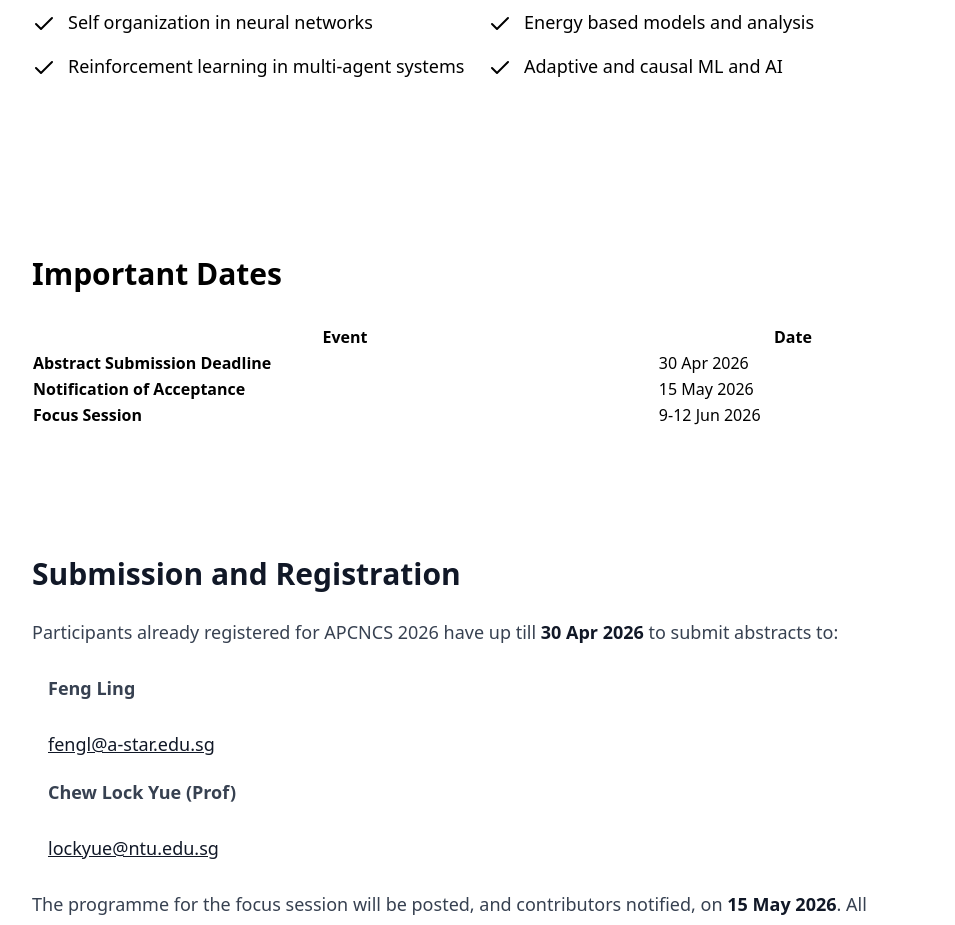
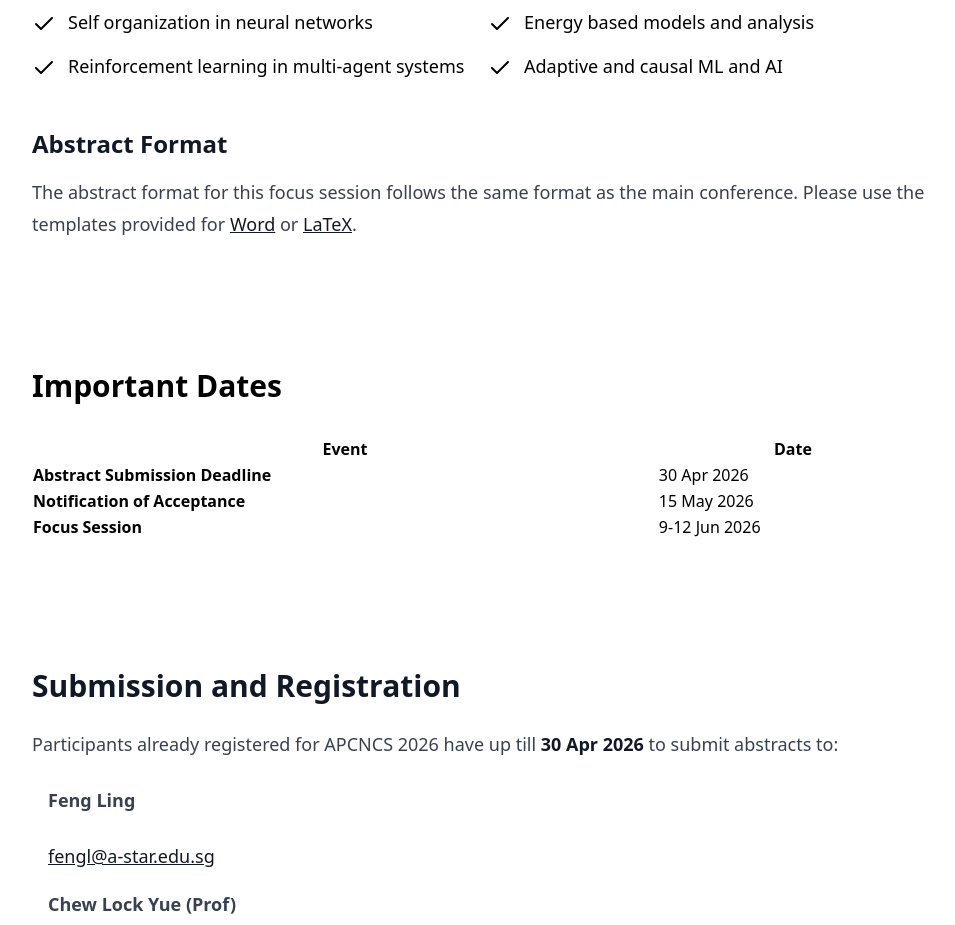
Before and after one commit to apcncs2026/apcncs2026.github.io, a SvelteKit app: page /focus-complexity-ai in a window 1280 px wide. Shown: the part 2220-3145 px from the top of the page, without its empty margins (160-1115 px from the left). Built offline with nearby package versions, Linux system fonts and the light colour scheme.

Commit message:
download

```diff
--- a/src/lib/components/Link.svelte
+++ b/src/lib/components/Link.svelte
@@ -9,4 +9,10 @@
 	$: displayText = text || href;
 </script>
 
-<a {href} {target} {rel} {download} class={class_}>{displayText}</a>
+{#if download === true}
+<a {href} {target} {rel} download class={class_}>{displayText}</a>
+{:else if download}
+<a {href} {target} {rel} download={download} class={class_}>{displayText}</a>
+{:else}
+<a {href} {target} {rel} class={class_}>{displayText}</a>
+{/if}
--- a/src/routes/focus-complexity-ai/+page.svelte
+++ b/src/routes/focus-complexity-ai/+page.svelte
@@ -111,6 +111,14 @@
 					</div>
 				{/each}
 			</div>
+
+			<div class="prose prose-lg max-w-none">
+				<h3 class="text-2xl font-bold mb-4">Abstract Format</h3>
+				<p>
+					The abstract format for this focus session follows the same format as the main conference.
+					Please use the templates provided for <Link href="/templates/APCNCS2026_CoAI_Word_template.zip" text="Word" download={true} target="_self" /> or <Link href="/templates/APCNCS2026_CoAI_Latex_template.zip" text="LaTeX" download={true} target="_self" />.
+				</p>
+			</div>
 		</div>
 	</section>
 
```
Also changed, not shown: 2 other files (tests, documents, lock files or other folders).
